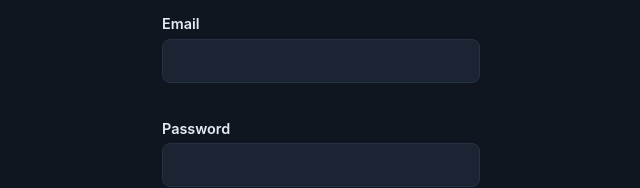
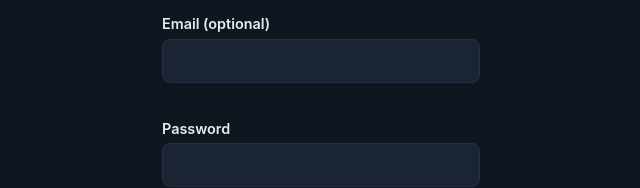
Before and after one commit to Royal-V-RR/community-site, a plain HTML site: page register.html in a window 1280 px wide. Shown: the part 338-526 px from the top of the page, 319-959 px from the left. Drawn offline with Linux system fonts and the light colour scheme; a script that the page names is missing.

Commit message:
Add files via upload

```diff
--- a/register.html
+++ b/register.html
@@ -33,8 +33,8 @@
     </div>
 
     <div class="field">
-      <label for="reg-email">Email</label>
-      <input type="email" id="reg-email" name="email" autocomplete="email" required>
+      <label for="reg-email">Email (optional)</label>
+      <input type="email" id="reg-email" name="email" autocomplete="email">
       <p class="field-error" id="reg-email-error" role="alert"></p>
     </div>
 
```
